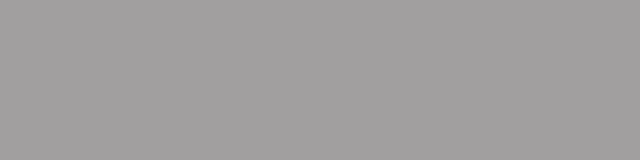
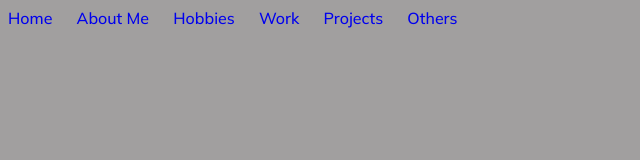
Before and after one commit to TetraTrooper/TetraTrooper.github.io, a plain HTML site: page About Me.html in a window 1280 px wide. Shown: the whole page, without its empty margins (0-640 px from the left). Drawn offline with Linux system fonts and the light colour scheme.

Commit message:
0.0.3.2
-added links to all pages
-made links better in terms of CSS

```diff
--- a/About Me.html
+++ b/About Me.html
@@ -6,8 +6,20 @@
     <meta name="viewport" content="width=device-width, initial-scale=1.0">
     <title>About Me</title>
     <link rel="stylesheet" href="CSS/Defualt.css">
+
 </head>
 <body>
-
+    <header>
+        <nav>
+            <ul>
+                <li><a href="index.html">Home</a></li>
+                <li><a href="About Me.html">About Me</a></li>
+                <li><a href="Hobbies.html">Hobbies</a></li>
+                <li><a href="Work.html">Work</a></li>
+                <li><a href="Projects.html">Projects</a></li>
+                <li><a href="Others.html">Others</a></li>
+            </ul>
+        </nav>
+    </header>
 </body>
 </html>
--- a/CSS/Defualt.css
+++ b/CSS/Defualt.css
@@ -18,9 +18,17 @@
                 display: inline-block;
                 margin: 0px 20px 0px 0px;
             }
+            a:link{
+                text-decoration: none;
+            }
+            a:visited{
+                text-decoration: none;
+            }
+            a:hover{
+                text-decoration: underline;
+                background-color: yellow;
+            }
             a:active{
                 text-decoration: underline;
+                color: red
             }
-            a:hover{
-                text-decoration: ;
-            }
```
Also changed, not shown: Hobbies.html (+12 -1 lines), Others.html (+12 -1 lines), Projects.html (+12 -1 lines), Work.html (+12 -1 lines).
